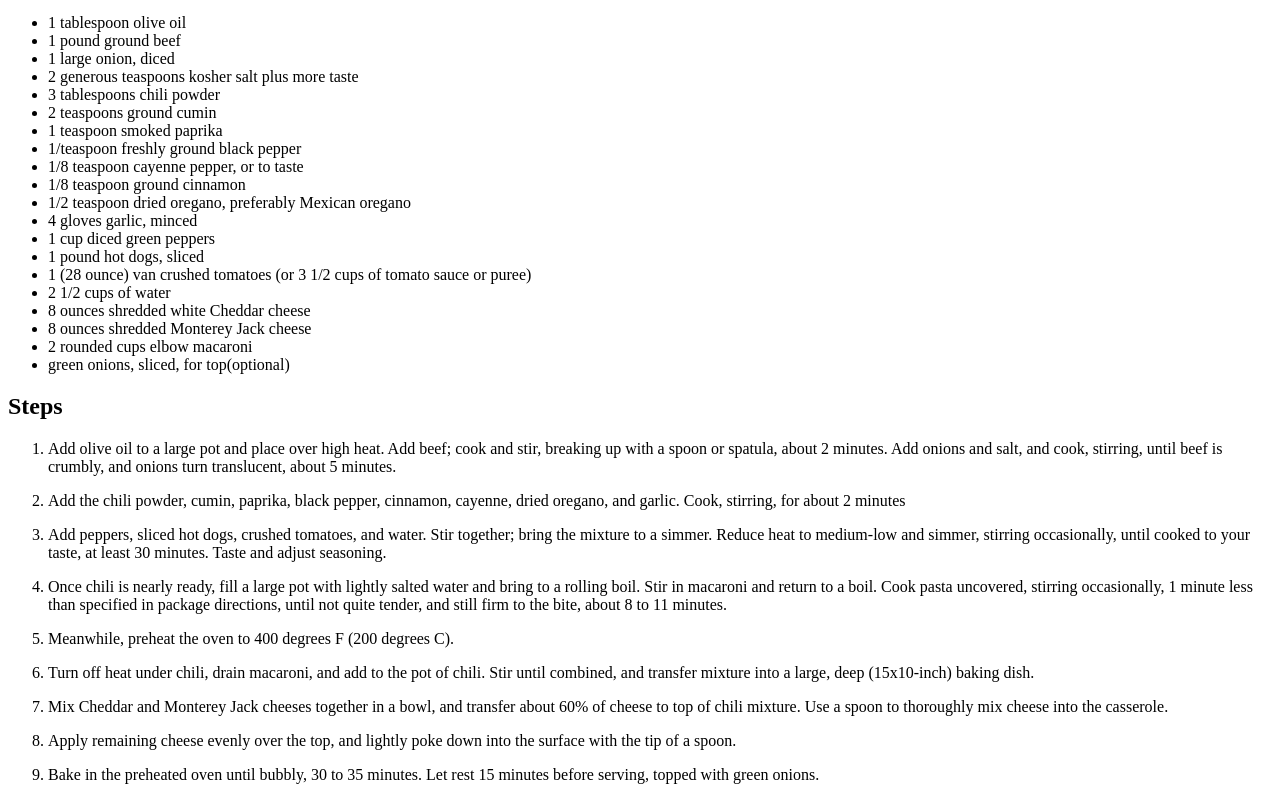
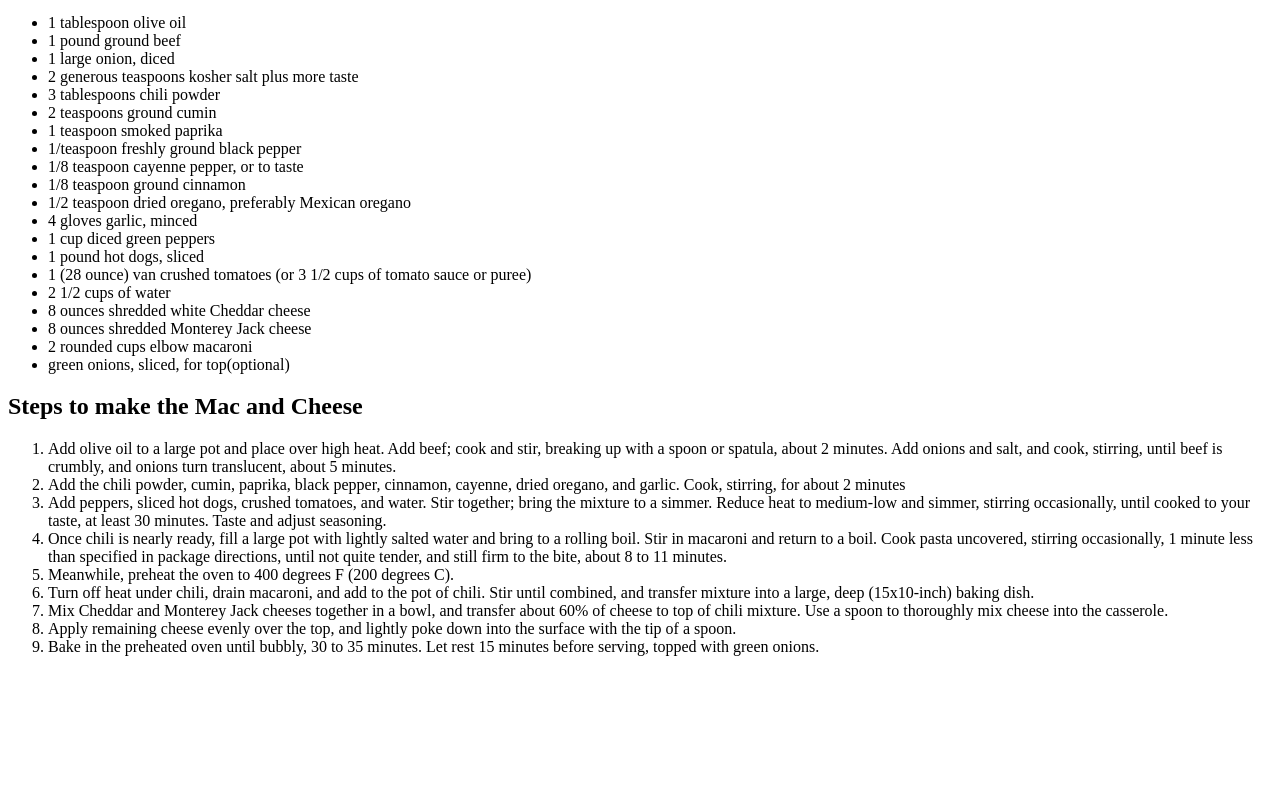
Before and after one commit to NeelsVS/odin-recipes, a plain HTML site: page odin-recipes/chili-dog-mac-and-cheese.html in a window 1280 px wide. Shown: the part 540-1340 px from the top of the page. After the commit the page ends 1212 px from the top, so only its background shows below. Drawn offline with Linux system fonts and the light colour scheme.

Commit message:
Changed the steps heading. Removed the <p> in the listings.

```diff
--- a/odin-recipes/chili-dog-mac-and-cheese.html
+++ b/odin-recipes/chili-dog-mac-and-cheese.html
@@ -38,25 +38,25 @@
     <li>green onions, sliced, for top(optional)</li>
 </ul>
 
-<h2>Steps</h2>
+<h2>Steps to make the <strong>Mac and Cheese</strong></h2>
     <ol>
-        <li><p>Add olive oil to a large pot and place over high heat. Add beef; cook and stir, breaking up with a spoon or spatula, about 2 minutes. Add onions and salt, and cook, stirring, until beef is crumbly, and onions turn translucent, about 5 minutes.</p></li>
+        <li>Add olive oil to a large pot and place over high heat. Add beef; cook and stir, breaking up with a spoon or spatula, about 2 minutes. Add onions and salt, and cook, stirring, until beef is crumbly, and onions turn translucent, about 5 minutes.</li>
 
-        <li><p>Add the chili powder, cumin, paprika, black pepper, cinnamon, cayenne, dried oregano, and garlic. Cook, stirring, for about 2 minutes</p></li>
+        <li>Add the chili powder, cumin, paprika, black pepper, cinnamon, cayenne, dried oregano, and garlic. Cook, stirring, for about 2 minutes</li>
 
-        <li> <p>Add peppers, sliced hot dogs, crushed tomatoes, and water. Stir together; bring the mixture to a simmer. Reduce heat to medium-low and simmer, stirring occasionally, until cooked to your taste, at least 30 minutes. Taste and adjust seasoning. </p></li>
+        <li> Add peppers, sliced hot dogs, crushed tomatoes, and water. Stir together; bring the mixture to a simmer. Reduce heat to medium-low and simmer, stirring occasionally, until cooked to your taste, at least 30 minutes. Taste and adjust seasoning. </li>
 
-        <li><p>Once chili is nearly ready, fill a large pot with lightly salted water and bring to a rolling boil. Stir in macaroni and return to a boil. Cook pasta uncovered, stirring occasionally, 1 minute less than specified in package directions, until not quite tender, and still firm to the bite, about 8 to 11 minutes.</p></li>
+        <li>Once chili is nearly ready, fill a large pot with lightly salted water and bring to a rolling boil. Stir in macaroni and return to a boil. Cook pasta uncovered, stirring occasionally, 1 minute less than specified in package directions, until not quite tender, and still firm to the bite, about 8 to 11 minutes.</li>
 
-        <li><p>Meanwhile, preheat the oven to 400 degrees F (200 degrees C).</p></li>
+        <li>Meanwhile, preheat the oven to 400 degrees F (200 degrees C).</li>
 
-        <li><p>Turn off heat under chili, drain macaroni, and add to the pot of chili. Stir until combined, and transfer mixture into a large, deep (15x10-inch) baking dish.</p></li>
+        <li>Turn off heat under chili, drain macaroni, and add to the pot of chili. Stir until combined, and transfer mixture into a large, deep (15x10-inch) baking dish.</li>
 
-        <li><p>Mix Cheddar and Monterey Jack cheeses together in a bowl, and transfer about 60% of cheese to top of chili mixture. Use a spoon to thoroughly mix cheese into the casserole.</p></li>
+        <li>Mix Cheddar and Monterey Jack cheeses together in a bowl, and transfer about 60% of cheese to top of chili mixture. Use a spoon to thoroughly mix cheese into the casserole.</li>
 
-        <li><p>Apply remaining cheese evenly over the top, and lightly poke down into the surface with the tip of a spoon.</p></li>
+        <li>Apply remaining cheese evenly over the top, and lightly poke down into the surface with the tip of a spoon.</li>
 
-        <li><p>Bake in the preheated oven until bubbly, 30 to 35 minutes. Let rest 15 minutes before serving, topped with green onions.</p></li>
+        <li>Bake in the preheated oven until bubbly, 30 to 35 minutes. Let rest 15 minutes before serving, topped with green onions.</li>
     </ol>
 
 
```
